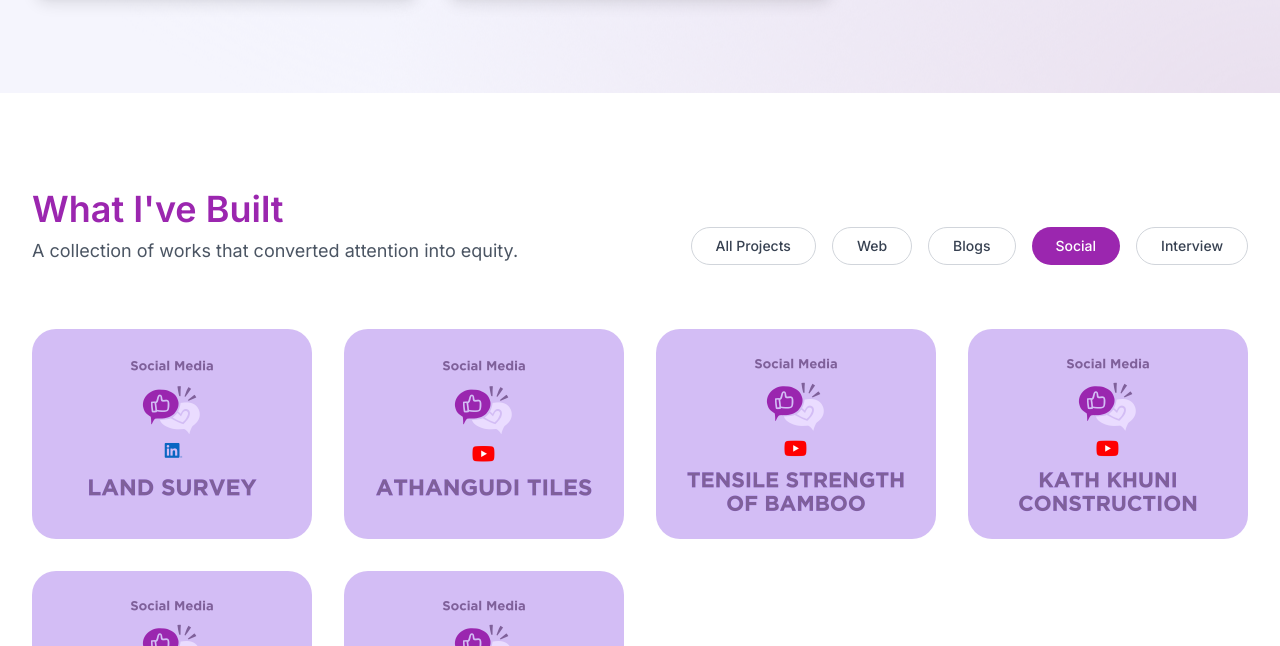
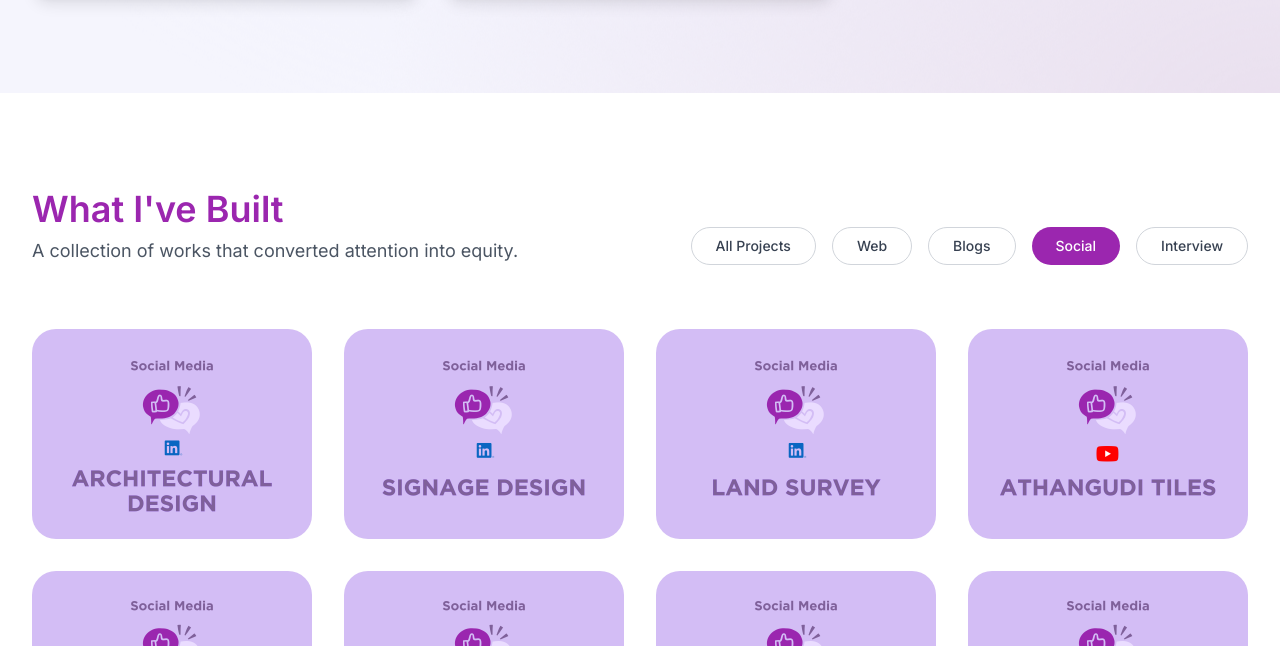
Before and after one commit to Rach-D09/Rachana-Dighe-Portfolio, a website: page index.html in a window 1280 px wide. Both pictures are taken after a click on the button "Social". Shown: the part 2408-3054 px from the top of the page. Drawn offline with Linux system fonts and the light colour scheme.

Commit message:
Update index.html

```diff
--- a/index.html
+++ b/index.html
@@ -393,13 +393,13 @@
         <a href="https://www.linkedin.com/feed/update/urn:li:activity:7399318539116957696"
           target="_blank"
           class="project-card bg-center bg-no-repeat rounded-3xl cursor-pointer transition-all duration-300 hover:scale-105 hover:shadow-2xl"
-          style="background-image: url('./images/PREMEDIA SERVICES.png');" data-category="blogs"></a>
+          style="background-image: url('./images/PREMEDIA SERVICES.png');" data-category="social"></a>
 
         <!-- Project Card 19 - Social -->
         <a href="https://www.linkedin.com/feed/update/urn:li:activity:7439890580563734528"
           target="_blank"
           class="project-card bg-center bg-no-repeat rounded-3xl cursor-pointer transition-all duration-300 hover:scale-105 hover:shadow-2xl"
-          style="background-image: url('./images/19.png');" data-category="blogs"></a>
+          style="background-image: url('./images/19.png');" data-category="social"></a>
 
 
         <!-- Project Card 20 - Social -->
```
